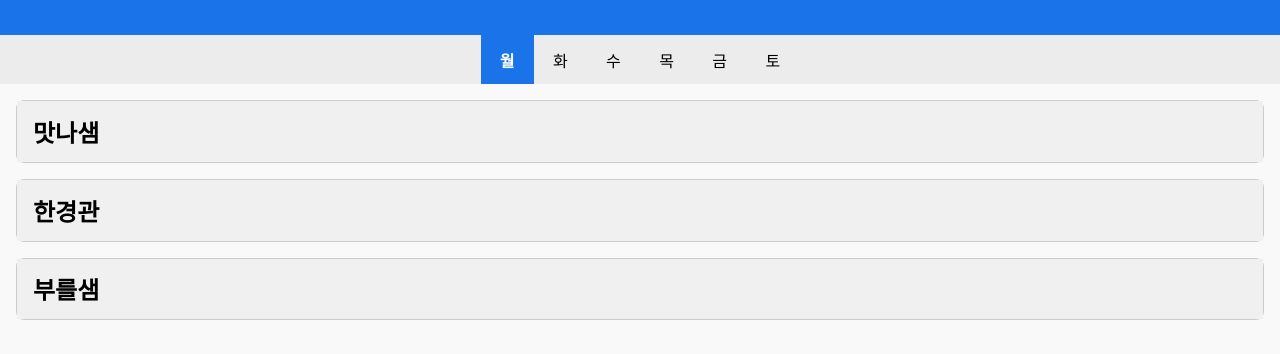
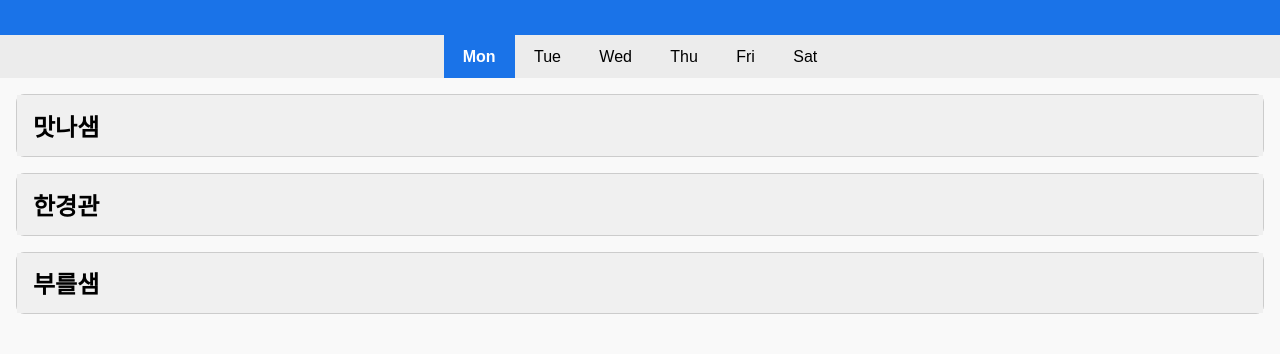
Before and after one commit to y-enne-y/menu, a plain HTML site: page index.html in a window 1280 px wide. Shown: the part 86-440 px from the top of the page. Drawn offline with Linux system fonts and the light colour scheme.

Commit message:
Update index.html

```diff
--- a/index.html
+++ b/index.html
@@ -25,19 +25,19 @@
     <h1>연세대학교 주간 학식 식단표</h1>
   </header>
   <div class="tabs" id="dayTabs">
-    <div class="tab active" data-day="mon">월</div>
-    <div class="tab" data-day="tue">화</div>
-    <div class="tab" data-day="wed">수</div>
-    <div class="tab" data-day="thu">목</div>
-    <div class="tab" data-day="fri">금</div>
-    <div class="tab" data-day="sat">토</div>
+    <div class="tab active" data-day="mon">Mon</div>
+    <div class="tab" data-day="tue">Tue</div>
+    <div class="tab" data-day="wed">Wed</div>
+    <div class="tab" data-day="thu">Thu</div>
+    <div class="tab" data-day="fri">Fri</div>
+    <div class="tab" data-day="sat">Sat</div>
   </div>
   <div id="contentArea"></div>
 
   <script>
     const emojiRules = [
-      { emoji: "🐖", keywords: ["돼지고기", "돼지", "pork", "스팸", "불고기", "햄버그"] },
-      { emoji: "🐄", keywords: ["소고기", "쇠고기", "beef"] },
+      { emoji: "🐖", keywords: ["돼지고기", "돼지", "pork", "스팸", "햄버그"] },
+      { emoji: "🐄", keywords: ["소고기", "쇠고기", "beef", "불고기"] },
       { emoji: "🐟", keywords: ["생선", "고등어", "fish", "mackerel"] },
       { emoji: "🥚", keywords: ["달걀", "계란", "egg"] }
     ];
```
